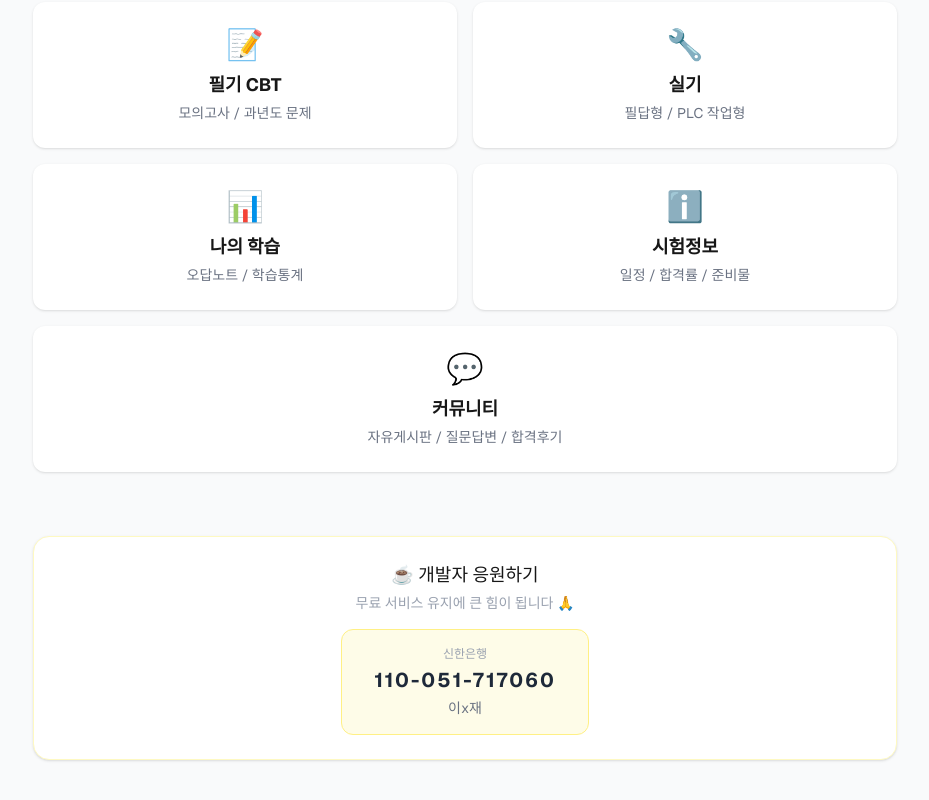
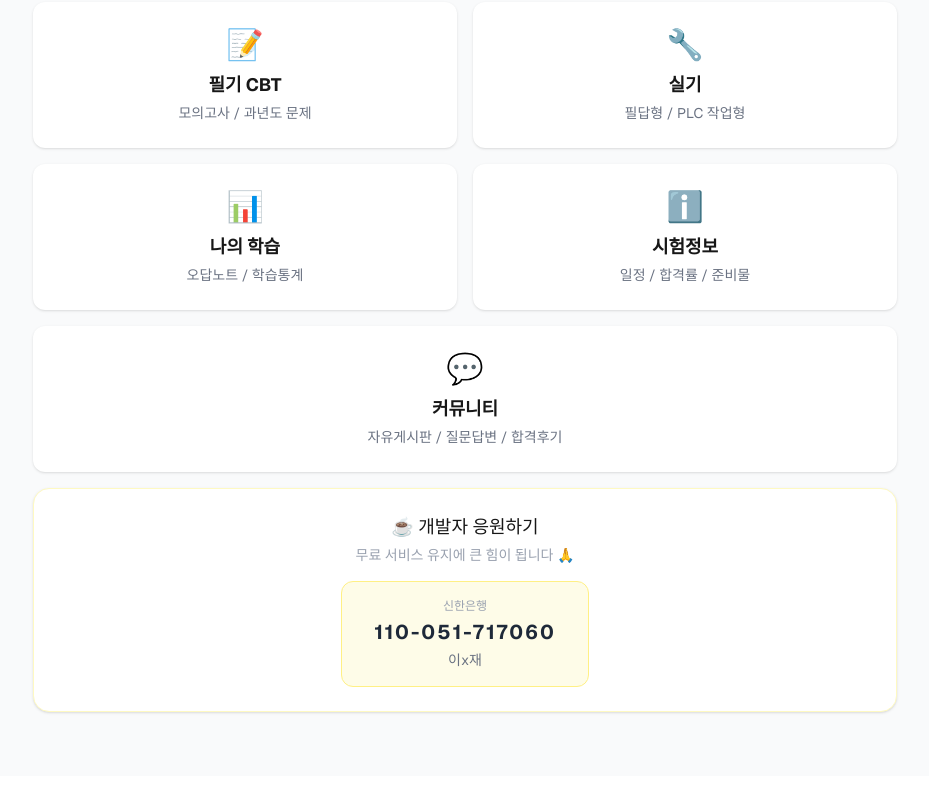
Before and after one commit to leeosan/elemaster, a Next.js app: page / in a window 1280 px wide. Shown: the part 282-1082 px from the top of the page, without its empty margins (175-1104 px from the left). After the commit the page ends 1058 px from the top, so only its background shows below. Built offline with nearby package versions, Linux system fonts and the light colour scheme; no server answers.

Commit message:
커뮤니티 카드 전체너비 수정

```diff
--- a/src/app/page.tsx
+++ b/src/app/page.tsx
@@ -27,13 +27,13 @@ export default function Home() {
             <h2 className="font-bold text-lg">시험정보</h2>
             <p className="text-gray-500 text-sm mt-1">일정 / 합격률 / 준비물</p>
           </Link>
-          <Link href="/community" className="col-span-2 bg-white rounded-xl p-6 shadow hover:shadow-md hover:border-blue-300 border border-transparent transition-all">
-            <div className="text-3xl mb-2">💬</div>
-            <h2 className="font-bold text-lg">커뮤니티</h2>
-            <p className="text-gray-500 text-sm mt-1">자유게시판 / 질문답변 / 합격후기</p>
-          </Link>
         </div>
-        <div className="mt-16 bg-white rounded-2xl shadow p-6 text-center border border-yellow-100">
+        <Link href="/community" className="mt-4 block w-full bg-white rounded-xl p-6 shadow hover:shadow-md hover:border-blue-300 border border-transparent transition-all">
+          <div className="text-3xl mb-2">💬</div>
+          <h2 className="font-bold text-lg">커뮤니티</h2>
+          <p className="text-gray-500 text-sm mt-1">자유게시판 / 질문답변 / 합격후기</p>
+        </Link>
+        <div className="mt-4 bg-white rounded-2xl shadow p-6 text-center border border-yellow-100">
           <p className="text-lg mb-1">☕ 개발자 응원하기</p>
           <p className="text-sm text-gray-400 mb-4">무료 서비스 유지에 큰 힘이 됩니다 🙏</p>
           <div className="inline-flex flex-col items-center bg-yellow-50 border border-yellow-200 rounded-xl px-8 py-4 gap-1">
```
